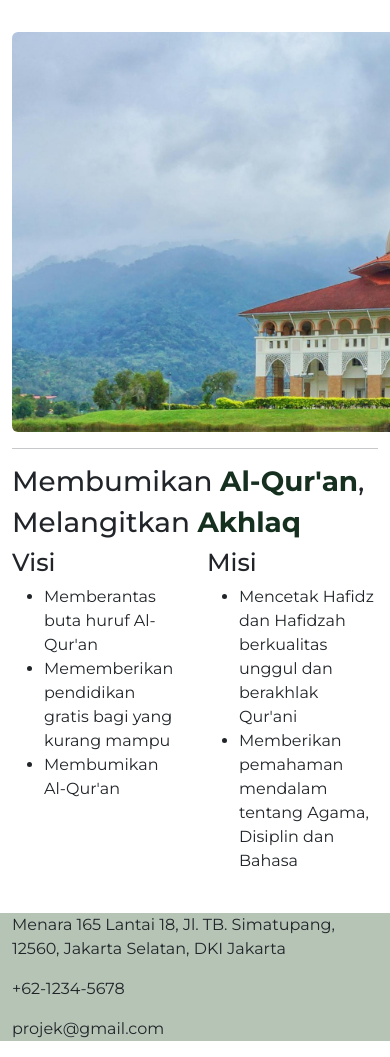
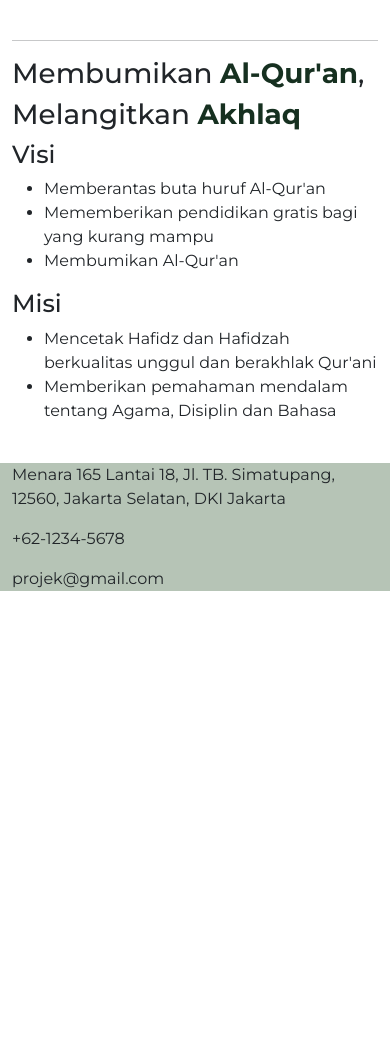
Before and after one commit to AhsanulKhaliq/Copy-dari-Mario, a PHP site: page / in a window 390 px wide; the page is wider, and only the part inside the window is pictured. Shown: the part 102-1159 px from the top of that part. After the commit the page ends 693 px from the top of that part, so only its background shows below. Run offline with PHP 8.4, Linux system fonts and the light colour scheme.

Commit message:
responsive content

```diff
--- a/pages/fasilitas.php
+++ b/pages/fasilitas.php
@@ -9,13 +9,13 @@
                 <li>Menyediakan lapangan olahraga sesuai minat dan bakat santri/wati.</li>
             </ul>
         </div>
-        <div class="col-6">
+        <div class="col-6 d-none d-md-block">
             <img src="https://darunnajah.com/wp-content/uploads/2017/06/IMG-20170620-WA0009.jpg" class="mt-2 rounded mx-auto img-fluid" alt="Suasana Kelas">
         </div>
     </div>
-    <br>
+    <br class="d-none d-md-block">
     <div class="row">
-        <div class="col-6">
+        <div class="col-6 d-none d-md-block">
             <img src="https://creativemedia.id/wp-content/uploads/2015/02/kursus-komputer-surabaya4.jpg" class="mt-2 rounded mx-auto img-fluid" alt="Suasana Kelas">
         </div>
         <div class="col-6">
--- a/pages/home.php
+++ b/pages/home.php
@@ -1,9 +1,9 @@
-<img src="assets/home.jpg" class="mt-2 rounded mx-auto d-sm-none d-lg-block" alt="Masjid" style="width:auto;height:400px;">
+<img src="assets/home.jpg" class="mt-2 rounded mx-auto d-none d-lg-block" alt="Masjid" style="width:auto;height:400px;">
 <hr>
 <div style="font-family: Montserrat">
 <h1>Membumikan <strong style="color:#163020">Al-Qur'an</strong>,</h1>
 <h1>Melangitkan <strong style="color:#163020">Akhlaq</strong></h1>
-<div class="row d-flex flex-sm-column flex-lg-row ">
+<div class="row d-flex flex-column flex-lg-row ">
     <div class="col">
         <h2>Visi</h2>
         <ul>
```
